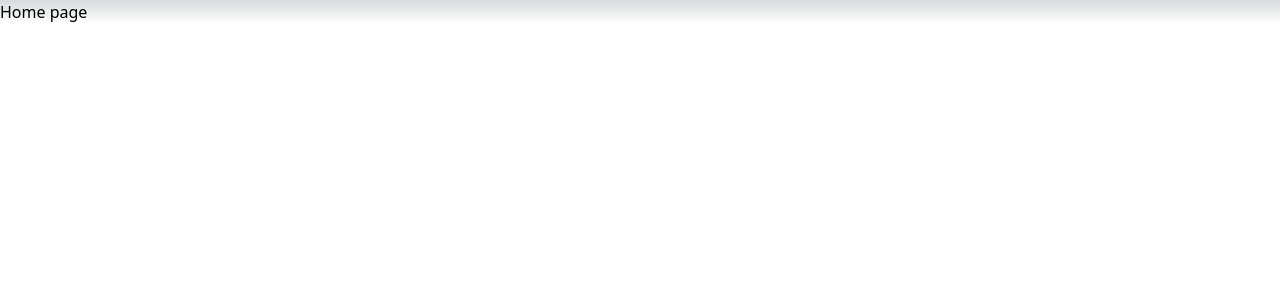
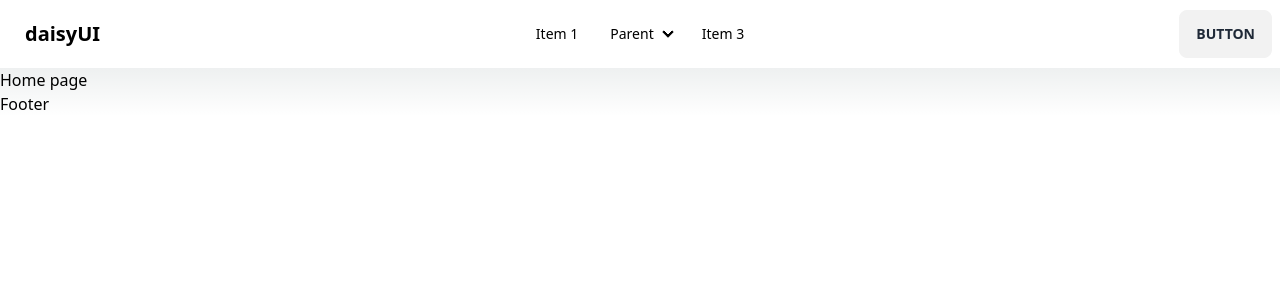
Before and after one commit to 19khaled88/pc-builder, a Next.js app: page / in a window 1280 px wide. Shown: the top 300 px of the page. Built offline with nearby package versions, Linux system fonts and the light colour scheme.

Commit message:
navbar added

```diff
--- a/components/Layouts/RootLayout.js
+++ b/components/Layouts/RootLayout.js
@@ -1,8 +1,16 @@
+import Navbar from "../Navbar/Navbar"
 
-
-const RootLayout = ({children}) => {
+const RootLayout = ({ children }) => {
   return (
-    <div>{children}</div>
+    <>
+      <div>
+        <Navbar />
+      </div>
+      <main>{children}</main>
+      <div>
+        <h1>Footer</h1>
+      </div>
+    </>
   )
 }
 
--- /dev/null
+++ b/components/Navbar/Navbar.js
@@ -0,0 +1,79 @@
+import React from 'react'
+
+const Navbar = () => {
+  return (
+    <div className="navbar bg-base-100">
+      <div className="navbar-start">
+        <div className="dropdown">
+          <label tabIndex={0} className="btn btn-ghost lg:hidden">
+            <svg
+              xmlns="http://www.w3.org/2000/svg"
+              className="h-5 w-5"
+              fill="none"
+              viewBox="0 0 24 24"
+              stroke="currentColor"
+            >
+              <path
+                strokeLinecap="round"
+                strokeLinejoin="round"
+                strokeWidth="2"
+                d="M4 6h16M4 12h8m-8 6h16"
+              />
+            </svg>
+          </label>
+          <ul
+            tabIndex={0}
+            className="menu menu-sm dropdown-content mt-3 z-[1] p-2 shadow bg-base-100 rounded-box w-52"
+          >
+            <li>
+              <a>Item 1</a>
+            </li>
+            <li>
+              <a>Parent</a>
+              <ul className="p-2">
+                <li>
+                  <a>Submenu 1</a>
+                </li>
+                <li>
+                  <a>Submenu 2</a>
+                </li>
+              </ul>
+            </li>
+            <li>
+              <a>Item 3</a>
+            </li>
+          </ul>
+        </div>
+        <a className="btn btn-ghost normal-case text-xl">daisyUI</a>
+      </div>
+      <div className="navbar-center hidden lg:flex">
+        <ul className="menu menu-horizontal px-1">
+          <li>
+            <a>Item 1</a>
+          </li>
+          <li tabIndex={0}>
+            <details>
+              <summary>Parent</summary>
+              <ul className="p-2">
+                <li>
+                  <a>Submenu 1</a>
+                </li>
+                <li>
+                  <a>Submenu 2</a>
+                </li>
+              </ul>
+            </details>
+          </li>
+          <li>
+            <a>Item 3</a>
+          </li>
+        </ul>
+      </div>
+      <div className="navbar-end">
+        <a className="btn">Button</a>
+      </div>
+    </div>
+  )
+}
+
+export default Navbar
--- a/pages/_app.js
+++ b/pages/_app.js
@@ -1,5 +1,7 @@
+import RootLayout from '@/components/Layouts/RootLayout'
 import '@/styles/globals.css'
 
 export default function App({ Component, pageProps }) {
-  return <Component {...pageProps} />
+  const getLayout = Component.getLayout || ((page) => page)
+  return getLayout(<Component {...pageProps} />)
 }
--- a/pages/index.js
+++ b/pages/index.js
@@ -1,12 +1,21 @@
 import Image from 'next/image'
 import { Inter } from 'next/font/google'
+import RootLayout from '@/components/Layouts/RootLayout'
 
 const inter = Inter({ subsets: ['latin'] })
 
-export default function Home() {
+export default function HomePage() {
   return (
     <div className='flex flex-row m-auto'>
       <h1>Home page</h1>
     </div>
   )
 }
+
+HomePage.getLayout = function getLayout(page){
+  return(
+    <RootLayout>
+      {page}
+    </RootLayout>
+  )
+}
```
